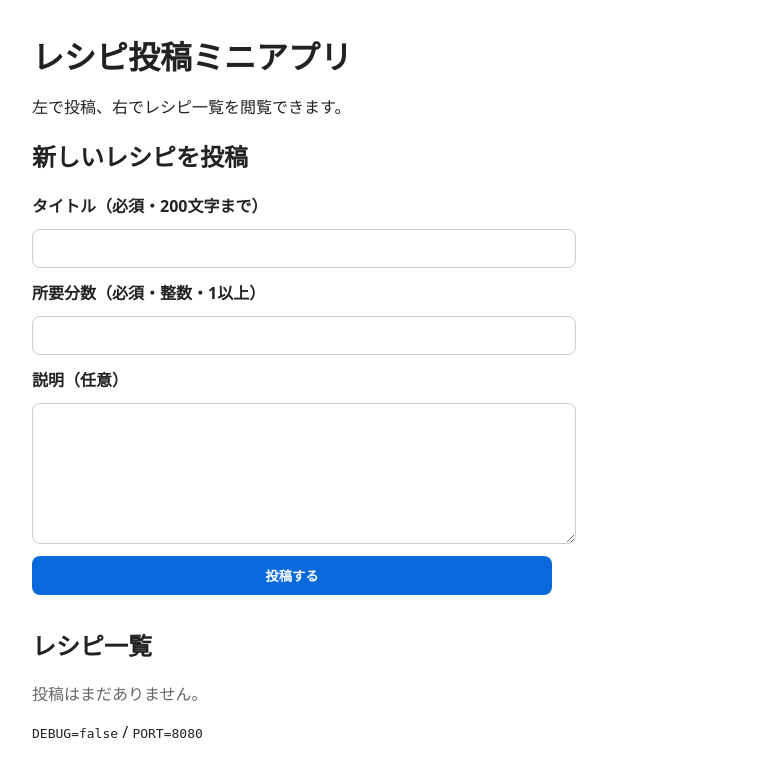
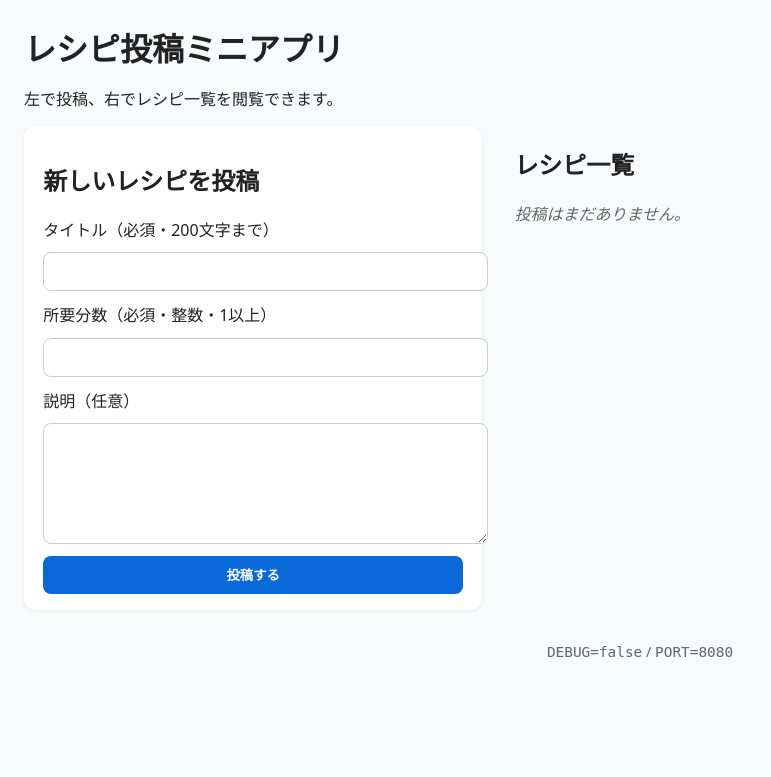
Before and after one commit to yamachan-python/lesson8test2, a Flask app: page / in a window 1280 px wide. Shown: the top 777 px of the page, without its empty margins (0-771 px from the left). Run offline with Flask 3, Linux system fonts and the light colour scheme; data that the repository does not hold is empty; some libraries are stand-ins or nearby versions.

Commit message:
Update style.css

```diff
--- a/static/style.css
+++ b/static/style.css
@@ -1,31 +1,57 @@
 body {
-  font-family: system-ui, -apple-system, Segoe UI, Roboto, "Helvetica Neue", Arial, "Noto Sans JP", sans-serif;
-  margin: 2rem;
+  font-family: system-ui, -apple-system, "Segoe UI", Roboto, "Helvetica Neue", Arial, "Noto Sans JP", sans-serif;
+  margin: 1.5rem;
   color: #222;
+  background: #f9fafb;
 }
-h1 { margin-bottom: 0.5rem; }
+
+header {
+  margin-bottom: 1rem;
+}
+
+h1 {
+  margin-bottom: 0.2rem;
+}
+
 .notice {
-  padding: 0.75rem 1rem;
   background: #fff3cd;
   border: 1px solid #ffeeba;
+  padding: 0.75rem 1rem;
   border-radius: 8px;
-  margin: 1rem 0;
+  margin-bottom: 1rem;
 }
+
 .errors {
-  padding: 0.75rem 1rem;
   background: #f8d7da;
   border: 1px solid #f5c6cb;
   color: #721c24;
+  padding: 0.75rem 1rem;
   border-radius: 8px;
-  margin: 1rem 0;
+  margin-bottom: 1rem;
 }
+
+.container {
+  display: flex;
+  flex-wrap: wrap;
+  gap: 2rem;
+}
+
+/* 左カラム（フォーム） */
+.left-column {
+  flex: 1 1 340px;
+  max-width: 420px;
+  background: #fff;
+  border-radius: 12px;
+  padding: 1rem 1.2rem;
+  box-shadow: 0 1px 4px rgba(0,0,0,0.08);
+}
+
 form {
-  display: grid;
-  gap: 0.75rem;
-  max-width: 520px;
-  margin: 1rem 0 2rem;
+  display: flex;
+  flex-direction: column;
+  gap: 0.7rem;
 }
-label { font-weight: 600; }
+
 input[type="text"],
 input[type="number"],
 textarea {
@@ -35,26 +61,59 @@ textarea {
   border-radius: 8px;
   font-size: 1rem;
 }
-textarea { min-height: 120px; }
+
+textarea {
+  min-height: 100px;
+}
+
 .btn {
   display: inline-block;
   padding: 0.6rem 1rem;
   background: #0969da;
-  color: #fff;
+  color: white;
   border: none;
   border-radius: 8px;
   cursor: pointer;
   font-weight: 600;
 }
-.btn:hover { background: #0757b3; }
-.list { margin-top: 1rem; }
+
+.btn:hover {
+  background: #0757b3;
+}
+
+/* 右カラム（一覧） */
+.right-column {
+  flex: 2 1 500px;
+}
+
 .card {
+  background: white;
   border: 1px solid #e5e7eb;
   border-radius: 12px;
   padding: 1rem;
-  margin: 0.5rem 0;
-  background: #fff;
+  margin-bottom: 0.8rem;
+  box-shadow: 0 1px 3px rgba(0,0,0,0.05);
 }
-.meta { color: #555; font-size: 0.9rem; margin-top: 0.25rem; }
-.empty { color: #666; }
-.footer { margin-top: 2rem; color: #666; font-size: 0.9rem; }
+
+.meta {
+  color: #555;
+  font-size: 0.9rem;
+  margin-top: 0.25rem;
+}
+
+.desc {
+  margin-top: 0.5rem;
+  white-space: pre-wrap;
+}
+
+.empty {
+  color: #666;
+  font-style: italic;
+}
+
+footer {
+  margin-top: 2rem;
+  color: #666;
+  font-size: 0.9rem;
+  text-align: center;
+}
```
